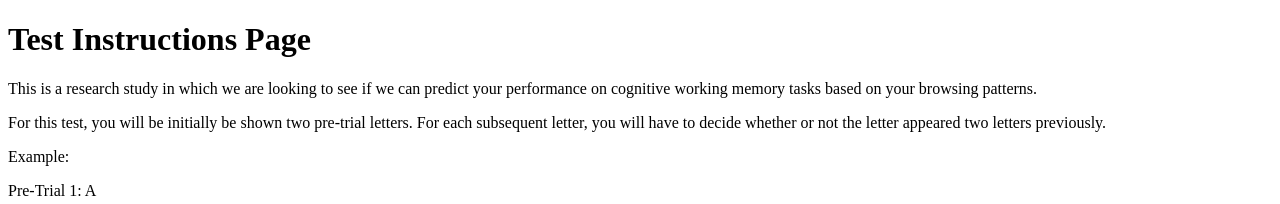
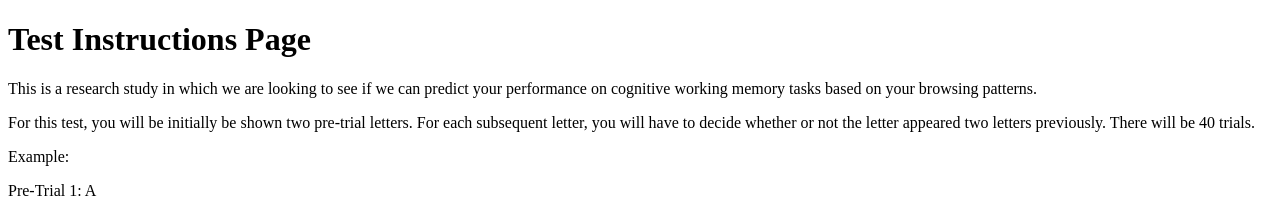
Before and after one commit to browsingsurvey/two-back-test, a website: page mainpage.html in a window 1280 px wide. Shown: the top 204 px of the page. Drawn offline with nearby package versions, Linux system fonts and the light colour scheme; some packages are replaced by stand-ins of ours.

Commit message:
modified instructions

```diff
--- a/instructions.html
+++ b/instructions.html
@@ -2,7 +2,7 @@
       <h1>Test Instructions Page</h1>
 
       This is a research study in which we are looking to see if we can predict your performance on cognitive working memory tasks based on your browsing patterns.
-      <p>For this test, you will be initially be shown two pre-trial letters. For each subsequent letter, you will have to decide whether or not the letter appeared two letters previously.</p>
+      <p>For this test, you will be initially be shown two pre-trial letters. For each subsequent letter, you will have to decide whether or not the letter appeared two letters previously. There will be 40 trials.</p>
       <p>Example:</p>
       <p>Pre-Trial 1: A </p>
       <p>Pre-Trial 2: B </p>
```
